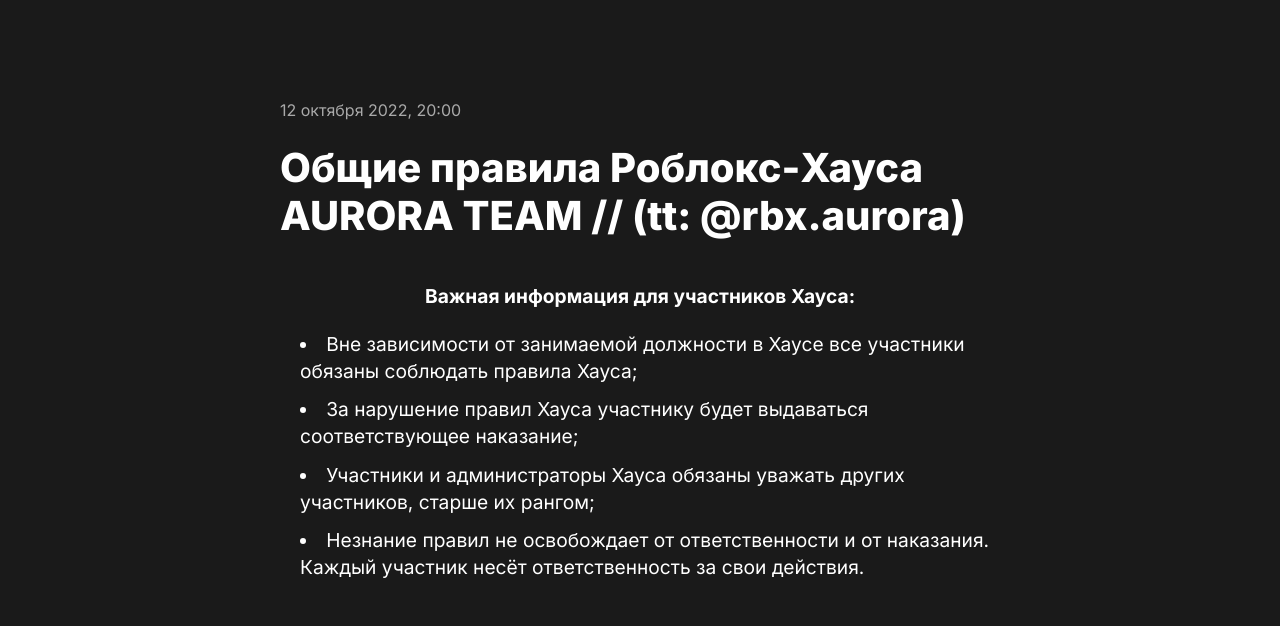
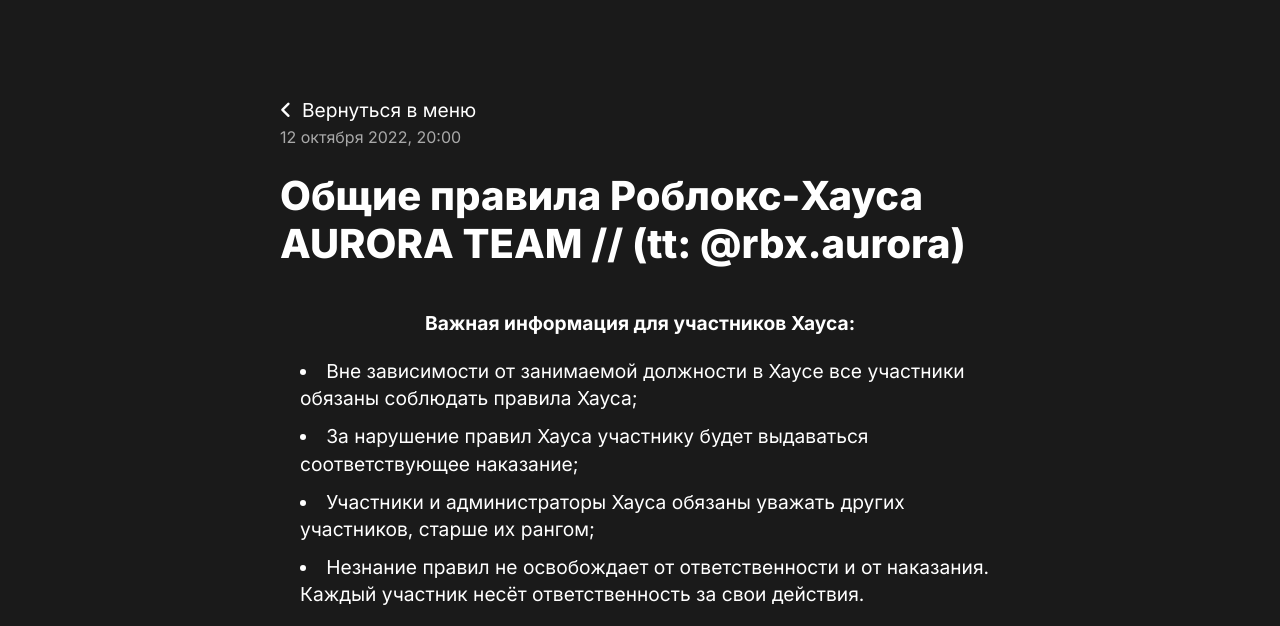
Before and after one commit to owneraurora/aurorateam.github.io, a plain HTML site: page for-members/rules.html in a window 1280 px wide. Shown: the part 142-768 px from the top of the page. Drawn offline with Linux system fonts and the light colour scheme.

Commit message:
init commit

```diff
--- a/for-members/css/rules.css
+++ b/for-members/css/rules.css
@@ -45,6 +45,18 @@ p {
 
 a {
     color: rgb(94, 50, 176);
+}
+
+.btn-down {
+    text-decoration: none;
+    color: #fff;
+    transition: transform .3s;
+}
+
+.btn-down::before {
+    content: "\f104";
+    font-family: FontAwesome;
+    margin-right: 10px;
 }
 
 .bold {
--- a/for-members/rules.html
+++ b/for-members/rules.html
@@ -39,6 +39,7 @@
 
     <div class="main">
         <div class="text__container">
+            <a href="/for-members/for-members.html" class="btn-down">Вернуться в меню</a>
             <h4>12 октября 2022, 20:00</h4>
             <h1>Общие правила Роблокс-Хауса AURORA TEAM // (tt: @rbx.aurora)</h1>
             <br>
@@ -352,6 +353,10 @@
             <div class="footnote">
                 <p>Наказание: исключение из Хауса с последующим занесением в Черный список Хауса.</p>
             </div>
+            <p>7.5. Запрещено использование модифицированных прошивок для смартфонов Android, где существует функция обхода ограничения на выполнение скриншотов.</p>
+            <div class="footnote">
+                <p>Наказание: исключение из Хауса с последующим занесением в Черный список Хауса</p>
+            </div>
             <hr>
             <a href="#main">>>>Вернуться к содержанию>>></a>
         </div>
```
Also changed, not shown: for-members/list-denided-persones.html (+2 -1 lines).
